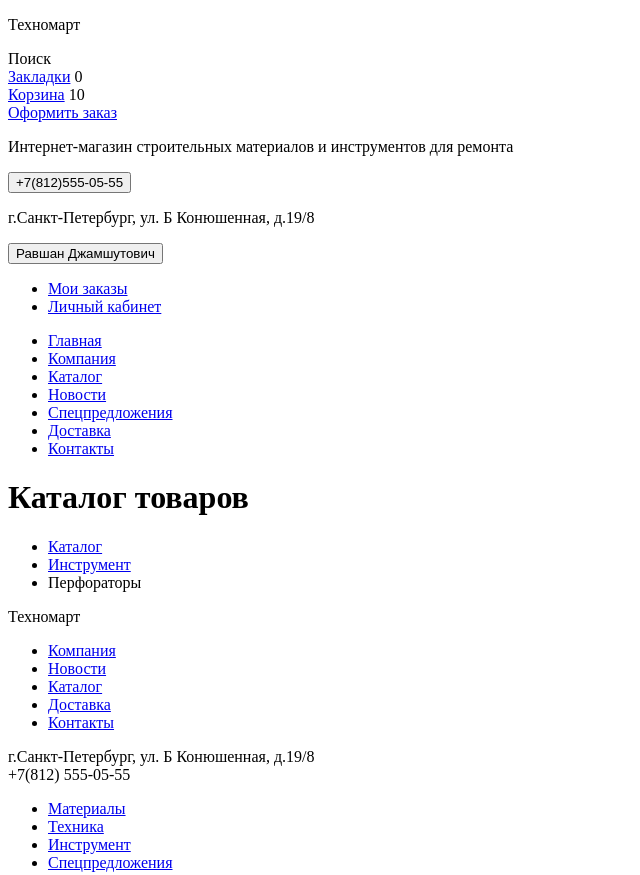
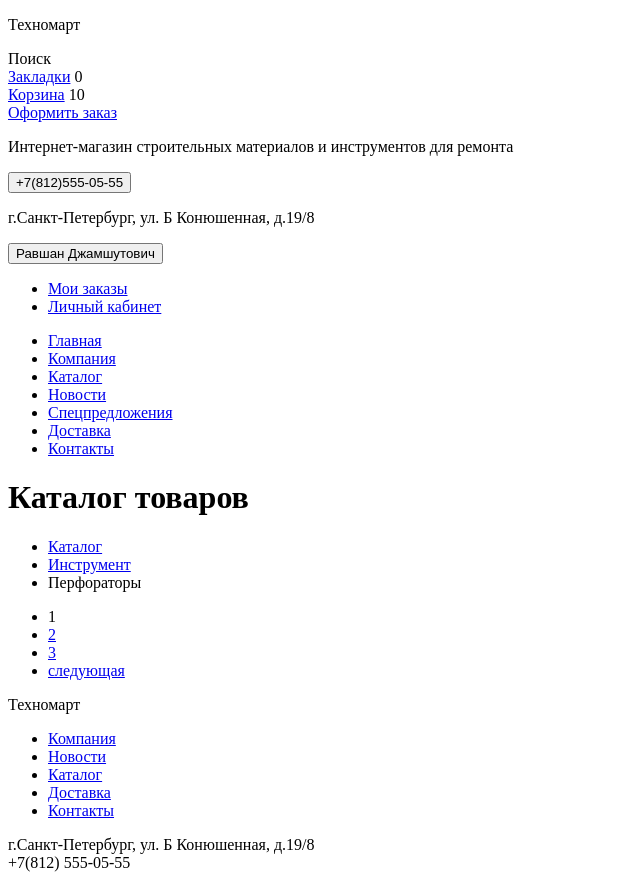
Before and after one commit to ElenaNaugolnyh/418741-technomart, a plain HTML site: page catalog.html in a window 1280 px wide. Shown: the top 875 px of the page, without its empty margins (0-640 px from the left). Drawn offline with Linux system fonts and the light colour scheme.

Commit message:
add pangination

```diff
--- a/catalog.html
+++ b/catalog.html
@@ -58,6 +58,15 @@
     <li><a href="index.html">Инструмент</a></li>
     <li class="breadcrumbs-current">Перфораторы</li>
   </ul>
+  <!--Пангинация страниц  -->
+  <ul class="pangination-list">
+    <li class="pangination-item"><a>1</a></li>
+    <li class="pangination-item"><a href="#">2</a></li>
+    <li class="pangination-item"><a href="#">3</a></li>
+    <li class="pangination-item"><a href="#">следующая</a></li>
+  </ul>
+
+
 
 </main>
 
```
